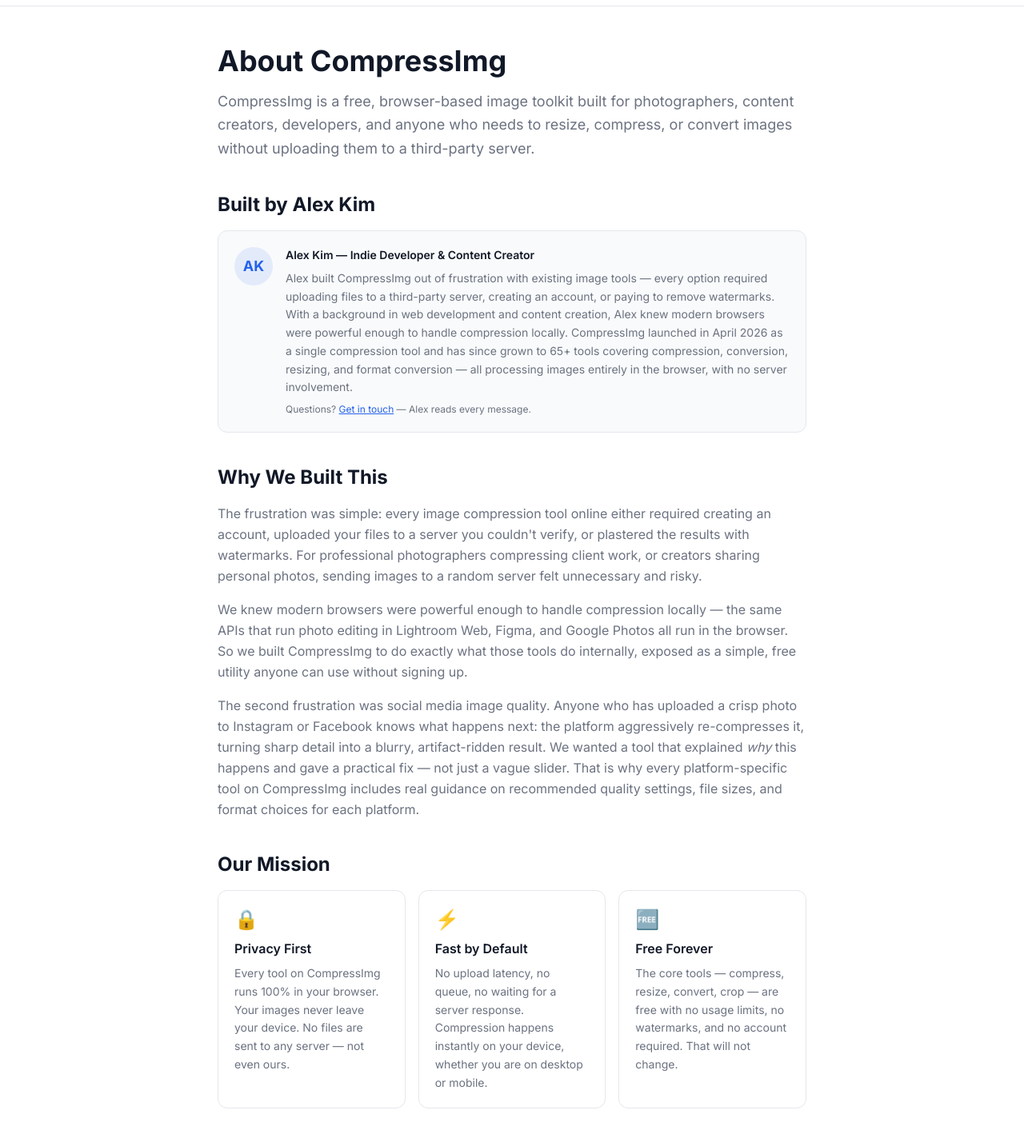
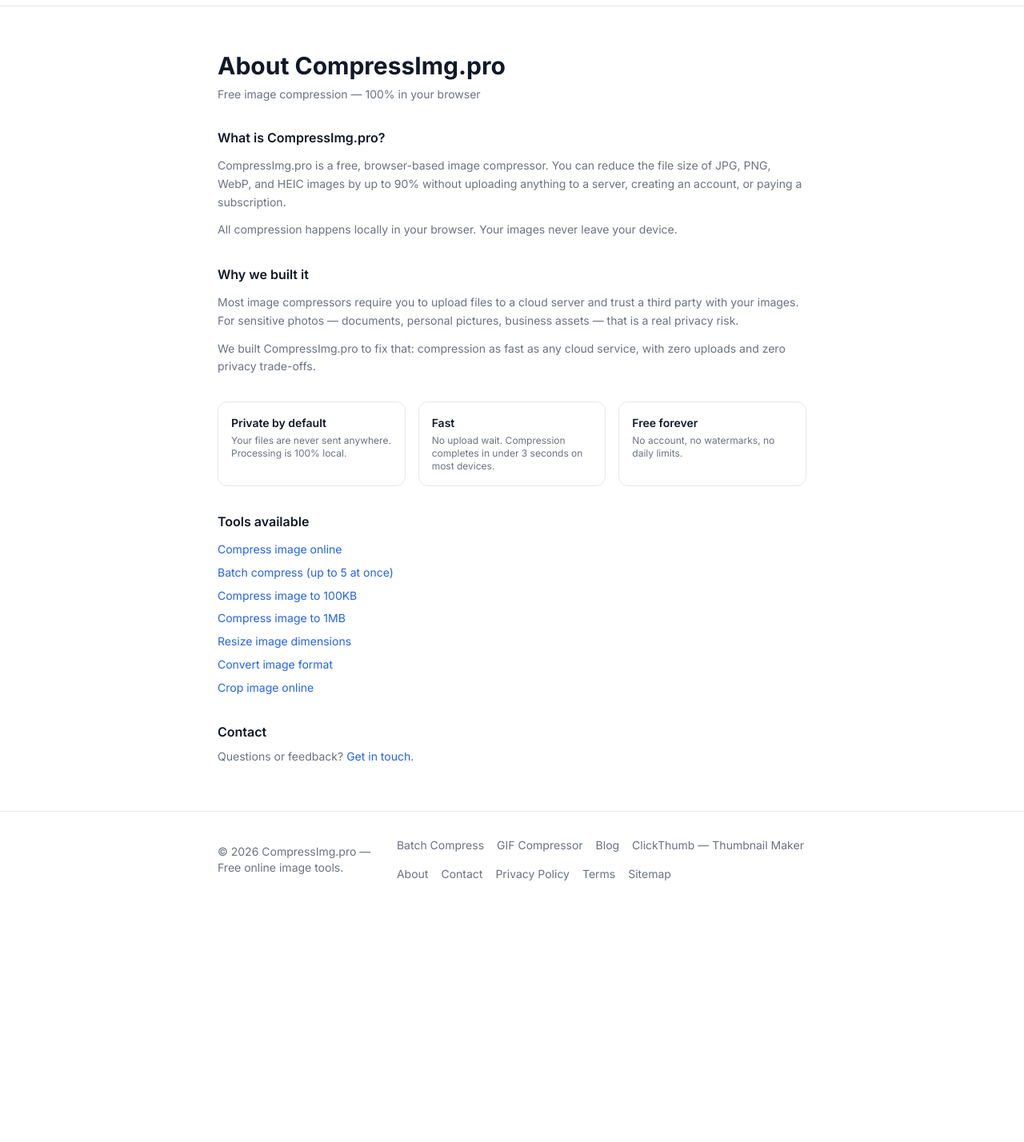
Before and after one commit to hieulv93/compressimg, a Next.js app: page /about in a window 1280 px wide. Shown: the part 49-1477 px from the top of the page at 80% size. After the commit the page ends 1184 px from the top, so only its background shows below. Built offline with nearby package versions, Linux system fonts and the light colour scheme; no server answers.

Commit message:
feat: add /about page for compressimg.pro (404 fix + E-E-A-T SEO)

```diff
--- a/src/app/about/page.tsx
+++ b/src/app/about/page.tsx
@@ -2,246 +2,103 @@ import type { Metadata } from 'next'
 import Link from 'next/link'
 
 export const metadata: Metadata = {
-  title: 'About CompressImg — Free Browser-Based Image Tools',
+  title: 'About CompressImg.pro — Free Browser-Based Image Compressor',
   description:
-    'Learn about CompressImg — who built it, why we built it, and our commitment to keeping image compression free, private, and fast. No uploads, no accounts.',
+    'Learn about CompressImg.pro — a free, private, browser-based image compressor. No uploads, no account, no watermarks. Your images never leave your device.',
   alternates: { canonical: 'https://compressimg.pro/about/' },
 }
 
 export default function AboutPage() {
   return (
-    <main className="max-w-3xl mx-auto px-4 py-12">
-      <article className="space-y-10">
-        <header>
-          <h1 className="text-3xl sm:text-4xl font-bold text-text-main mb-4">About CompressImg</h1>
-          <p className="text-lg text-text-muted leading-relaxed">
-            CompressImg is a free, browser-based image toolkit built for photographers, content
-            creators, developers, and anyone who needs to resize, compress, or convert images
-            without uploading them to a third-party server.
+    <main className="flex-1">
+      <div className="max-w-3xl mx-auto px-4 py-10 sm:py-14">
+        <h1 className="text-2xl sm:text-3xl font-bold text-text-main mb-2">
+          About CompressImg.pro
+        </h1>
+        <p className="text-text-muted text-sm mb-8">
+          Free image compression — 100% in your browser
         </p>
-        </header>
 
-        {/* Founder */}
-        <section className="space-y-4">
-          <h2 className="text-2xl font-bold text-text-main">Built by Alex Kim</h2>
-          <div className="rounded-xl border border-border bg-surface p-5 flex gap-4 items-start">
-            <div className="w-12 h-12 rounded-full bg-primary/10 flex items-center justify-center shrink-0 text-primary font-bold text-lg">
-              AK
+        <div className="space-y-8 text-sm text-text-muted leading-relaxed">
+          <section className="space-y-3">
+            <h2 className="text-base font-semibold text-text-main">What is CompressImg.pro?</h2>
+            <p>
+              CompressImg.pro is a free, browser-based image compressor. You can reduce the file
+              size of JPG, PNG, WebP, and HEIC images by up to 90% without uploading anything to a
+              server, creating an account, or paying a subscription.
+            </p>
+            <p>
+              All compression happens locally in your browser. Your images never leave your device.
+            </p>
+          </section>
+
+          <section className="space-y-3">
+            <h2 className="text-base font-semibold text-text-main">Why we built it</h2>
+            <p>
+              Most image compressors require you to upload files to a cloud server and trust a third
+              party with your images. For sensitive photos — documents, personal pictures, business
+              assets — that is a real privacy risk.
+            </p>
+            <p>
+              We built CompressImg.pro to fix that: compression as fast as any cloud service, with
+              zero uploads and zero privacy trade-offs.
+            </p>
+          </section>
+
+          <section>
+            <div className="grid grid-cols-1 sm:grid-cols-3 gap-4">
+              <div className="border border-border rounded-xl p-4 space-y-1">
+                <p className="font-semibold text-text-main text-sm">Private by default</p>
+                <p className="text-xs">
+                  Your files are never sent anywhere. Processing is 100% local.
+                </p>
               </div>
-            <div className="space-y-2">
-              <p className="font-semibold text-text-main text-sm">
-                Alex Kim — Indie Developer & Content Creator
+              <div className="border border-border rounded-xl p-4 space-y-1">
+                <p className="font-semibold text-text-main text-sm">Fast</p>
+                <p className="text-xs">
+                  No upload wait. Compression completes in under 3 seconds on most devices.
                 </p>
-              <p className="text-text-muted text-sm leading-relaxed">
-                Alex built CompressImg out of frustration with existing image tools — every option
-                required uploading files to a third-party server, creating an account, or paying to
-                remove watermarks. With a background in web development and content creation, Alex
-                knew modern browsers were powerful enough to handle compression locally. CompressImg
-                launched in April 2026 as a single compression tool and has since grown to 65+ tools
-                covering compression, conversion, resizing, and format conversion — all processing
-                images entirely in the browser, with no server involvement.
-              </p>
-              <p className="text-xs text-text-muted">
-                Questions?{' '}
-                <Link href="/contact" className="text-primary underline">
-                  Get in touch
-                </Link>{' '}
-                — Alex reads every message.
-              </p>
+              </div>
+              <div className="border border-border rounded-xl p-4 space-y-1">
+                <p className="font-semibold text-text-main text-sm">Free forever</p>
+                <p className="text-xs">No account, no watermarks, no daily limits.</p>
               </div>
             </div>
           </section>
 
-        {/* Our Story */}
-        <section className="space-y-4">
-          <h2 className="text-2xl font-bold text-text-main">Why We Built This</h2>
-          <p className="text-text-muted leading-relaxed">
-            The frustration was simple: every image compression tool online either required creating
-            an account, uploaded your files to a server you couldn&apos;t verify, or plastered the
-            results with watermarks. For professional photographers compressing client work, or
-            creators sharing personal photos, sending images to a random server felt unnecessary and
-            risky.
-          </p>
-          <p className="text-text-muted leading-relaxed">
-            We knew modern browsers were powerful enough to handle compression locally — the same
-            APIs that run photo editing in Lightroom Web, Figma, and Google Photos all run in the
-            browser. So we built CompressImg to do exactly what those tools do internally, exposed
-            as a simple, free utility anyone can use without signing up.
-          </p>
-          <p className="text-text-muted leading-relaxed">
-            The second frustration was social media image quality. Anyone who has uploaded a crisp
-            photo to Instagram or Facebook knows what happens next: the platform aggressively
-            re-compresses it, turning sharp detail into a blurry, artifact-ridden result. We wanted
-            a tool that explained <em>why</em> this happens and gave a practical fix — not just a
-            vague slider. That is why every platform-specific tool on CompressImg includes real
-            guidance on recommended quality settings, file sizes, and format choices for each
-            platform.
+          <section className="space-y-3">
+            <h2 className="text-base font-semibold text-text-main">Tools available</h2>
+            <ul className="space-y-1.5">
+              {[
+                { href: '/compress-image/', label: 'Compress image online' },
+                { href: '/compress-images/', label: 'Batch compress (up to 5 at once)' },
+                { href: '/compress-image-to-100kb/', label: 'Compress image to 100KB' },
+                { href: '/compress-image-to-1mb/', label: 'Compress image to 1MB' },
+                { href: '/resize-image/', label: 'Resize image dimensions' },
+                { href: '/convert-image/', label: 'Convert image format' },
+                { href: '/crop-image/', label: 'Crop image online' },
+              ].map(({ href, label }) => (
+                <li key={href}>
+                  <Link href={href} className="text-primary hover:underline">
+                    {label}
+                  </Link>
+                </li>
+              ))}
+            </ul>
+          </section>
+
+          <section className="space-y-2">
+            <h2 className="text-base font-semibold text-text-main">Contact</h2>
+            <p>
+              Questions or feedback?{' '}
+              <Link href="/contact/" className="text-primary hover:underline">
+                Get in touch
+              </Link>
+              .
             </p>
           </section>
-
-        {/* Mission */}
-        <section className="space-y-4">
-          <h2 className="text-2xl font-bold text-text-main">Our Mission</h2>
-          <div className="grid grid-cols-1 sm:grid-cols-3 gap-4">
-            <div className="rounded-xl border border-border p-5 space-y-2">
-              <div className="text-2xl">🔒</div>
-              <h3 className="font-semibold text-text-main">Privacy First</h3>
-              <p className="text-sm text-text-muted leading-relaxed">
-                Every tool on CompressImg runs 100% in your browser. Your images never leave your
-                device. No files are sent to any server — not even ours.
-              </p>
-            </div>
-            <div className="rounded-xl border border-border p-5 space-y-2">
-              <div className="text-2xl">⚡</div>
-              <h3 className="font-semibold text-text-main">Fast by Default</h3>
-              <p className="text-sm text-text-muted leading-relaxed">
-                No upload latency, no queue, no waiting for a server response. Compression happens
-                instantly on your device, whether you are on desktop or mobile.
-              </p>
-            </div>
-            <div className="rounded-xl border border-border p-5 space-y-2">
-              <div className="text-2xl">🆓</div>
-              <h3 className="font-semibold text-text-main">Free Forever</h3>
-              <p className="text-sm text-text-muted leading-relaxed">
-                The core tools — compress, resize, convert, crop — are free with no usage limits, no
-                watermarks, and no account required. That will not change.
-              </p>
         </div>
       </div>
-        </section>
-
-        {/* How it works */}
-        <section className="space-y-4">
-          <h2 className="text-2xl font-bold text-text-main">How It Works (Technically)</h2>
-          <p className="text-text-muted leading-relaxed">
-            CompressImg uses browser-native APIs and open-source JavaScript libraries to process
-            images client-side:
-          </p>
-          <ul className="space-y-3 text-text-muted">
-            <li className="flex gap-3">
-              <span className="text-primary font-bold shrink-0 mt-0.5">→</span>
-              <span>
-                <strong className="text-text-main">Compression</strong> uses{' '}
-                <code className="text-xs bg-surface px-1 py-0.5 rounded">
-                  browser-image-compression
-                </code>
-                , a battle-tested open-source library that applies JPEG and WebP encoding using the
-                browser&apos;s built-in Canvas API.
-              </span>
-            </li>
-            <li className="flex gap-3">
-              <span className="text-primary font-bold shrink-0 mt-0.5">→</span>
-              <span>
-                <strong className="text-text-main">HEIC conversion</strong> uses{' '}
-                <code className="text-xs bg-surface px-1 py-0.5 rounded">heic2any</code>, an
-                open-source library that decodes Apple&apos;s HEIC format in the browser without any
-                server involvement.
-              </span>
-            </li>
-            <li className="flex gap-3">
-              <span className="text-primary font-bold shrink-0 mt-0.5">→</span>
-              <span>
-                <strong className="text-text-main">Resizing and cropping</strong> use the HTML5
-                Canvas API directly — the same technology used in web-based design tools.
-              </span>
-            </li>
-            <li className="flex gap-3">
-              <span className="text-primary font-bold shrink-0 mt-0.5">→</span>
-              <span>
-                <strong className="text-text-main">GIF compression</strong> uses{' '}
-                <code className="text-xs bg-surface px-1 py-0.5 rounded">gif.js</code> running in a
-                Web Worker, keeping the main thread free so the UI stays responsive.
-              </span>
-            </li>
-          </ul>
-          <p className="text-text-muted leading-relaxed">
-            The site itself is a static Next.js application served from Vercel&apos;s global CDN.
-            There is no backend, no database, and no server that receives your image data. The
-            closest any image gets to leaving your device is the Canvas API writing pixel data into
-            memory — which stays local.
-          </p>
-        </section>
-
-        {/* Who uses it */}
-        <section className="space-y-4">
-          <h2 className="text-2xl font-bold text-text-main">Who Uses CompressImg</h2>
-          <div className="space-y-3 text-text-muted">
-            <p className="leading-relaxed">
-              <strong className="text-text-main">Photographers</strong> use it to pre-compress
-              client previews before sharing via email or WhatsApp — keeping file sizes manageable
-              without sending work to a cloud service.
-            </p>
-            <p className="leading-relaxed">
-              <strong className="text-text-main">Social media managers and creators</strong> use it
-              to pre-compress images before posting on Instagram, Facebook, and Twitter — avoiding
-              the double-compression that makes photos look blurry on those platforms.
-            </p>
-            <p className="leading-relaxed">
-              <strong className="text-text-main">Web developers</strong> use it to quickly optimize
-              images during development — checking how a photo looks at different quality levels
-              before committing to an image optimization pipeline.
-            </p>
-            <p className="leading-relaxed">
-              <strong className="text-text-main">Small business owners</strong> use it to reduce
-              product photo sizes before uploading to their website or online store, improving page
-              load speed without paying for a separate optimization service.
-            </p>
-            <p className="leading-relaxed">
-              <strong className="text-text-main">Everyday users</strong> use it to send photos via
-              email when attachment size limits block the original, or to share images in group
-              chats without sacrificing too much quality.
-            </p>
-          </div>
-        </section>
-
-        {/* Commitment */}
-        <section className="rounded-xl border border-border bg-surface p-6 space-y-3">
-          <h2 className="text-xl font-bold text-text-main">Our Commitment</h2>
-          <p className="text-text-muted leading-relaxed">
-            CompressImg will always offer free, unlimited access to core image tools — no account
-            required, no watermarks, no file count limits. We believe basic image optimization
-            should be available to everyone, not gated behind a subscription.
-          </p>
-          <p className="text-text-muted leading-relaxed">
-            The site is supported by ads, which we load only after you have gotten value from the
-            tool — never before. If you find CompressImg useful, sharing it with someone who could
-            use it is the best way to support keeping it free.
-          </p>
-        </section>
-
-        {/* Links */}
-        <section className="space-y-3">
-          <h2 className="text-xl font-bold text-text-main">Explore the Tools</h2>
-          <div className="grid grid-cols-2 sm:grid-cols-4 gap-3">
-            {[
-              { href: '/compress-image', label: 'Compress Image' },
-              { href: '/resize-image', label: 'Resize Image' },
-              { href: '/convert-image', label: 'Convert Image' },
-              { href: '/crop-image', label: 'Crop Image' },
-              { href: '/heic-to-jpg', label: 'HEIC to JPG' },
-              { href: '/webp-to-jpg', label: 'WebP to JPG' },
-              { href: '/svg-to-png', label: 'SVG to PNG' },
-              { href: '/blog', label: 'Read the Blog' },
-            ].map(({ href, label }) => (
-              <Link
-                key={href}
-                href={href}
-                className="rounded-lg border border-border px-3 py-2.5 text-sm text-center font-medium text-text-muted hover:text-primary hover:border-primary transition-colors"
-              >
-                {label}
-              </Link>
-            ))}
-          </div>
-        </section>
-
-        <p className="text-sm text-text-muted">
-          Questions or feedback?{' '}
-          <Link href="/contact" className="text-primary underline">
-            Contact us
-          </Link>
-          . We read every message.
-        </p>
-      </article>
     </main>
   )
 }
```
Lines whose indentation alone changed are shown as unchanged.
